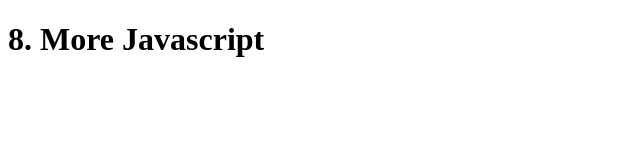
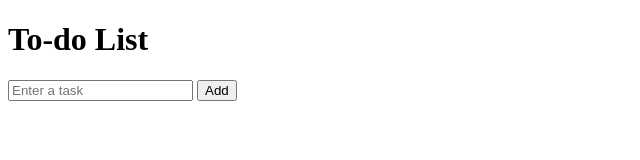
Before and after one commit to GU-Web-Dev-2024/participation-8-more-javascript-learningis1st, a plain HTML site: page index.html in a window 1280 px wide. Shown: the whole page, without its empty margins (0-640 px from the left). Drawn offline with Linux system fonts and the light colour scheme.

Commit message:
Change title

```diff
--- a/index.html
+++ b/index.html
@@ -4,11 +4,18 @@
 <head>
     <meta charset="UTF-8">
     <meta name="viewport" content="width=device-width, initial-scale=1.0">
-    <title>10-9 8. More Javascript</title>
+    <title>To-do List App</title>
 </head>
 
 <body>
-    <h1>8. More Javascript</h1>
+<h1>To-do List</h1>
+<div>
+    <input type="text" id="task" placeholder="Enter a task">
+    <button id="add">Add</button>
+</div>
+<div>
+    <ul id="tasks"></ul>
+</div>
 </body>
 
 </html>
```
